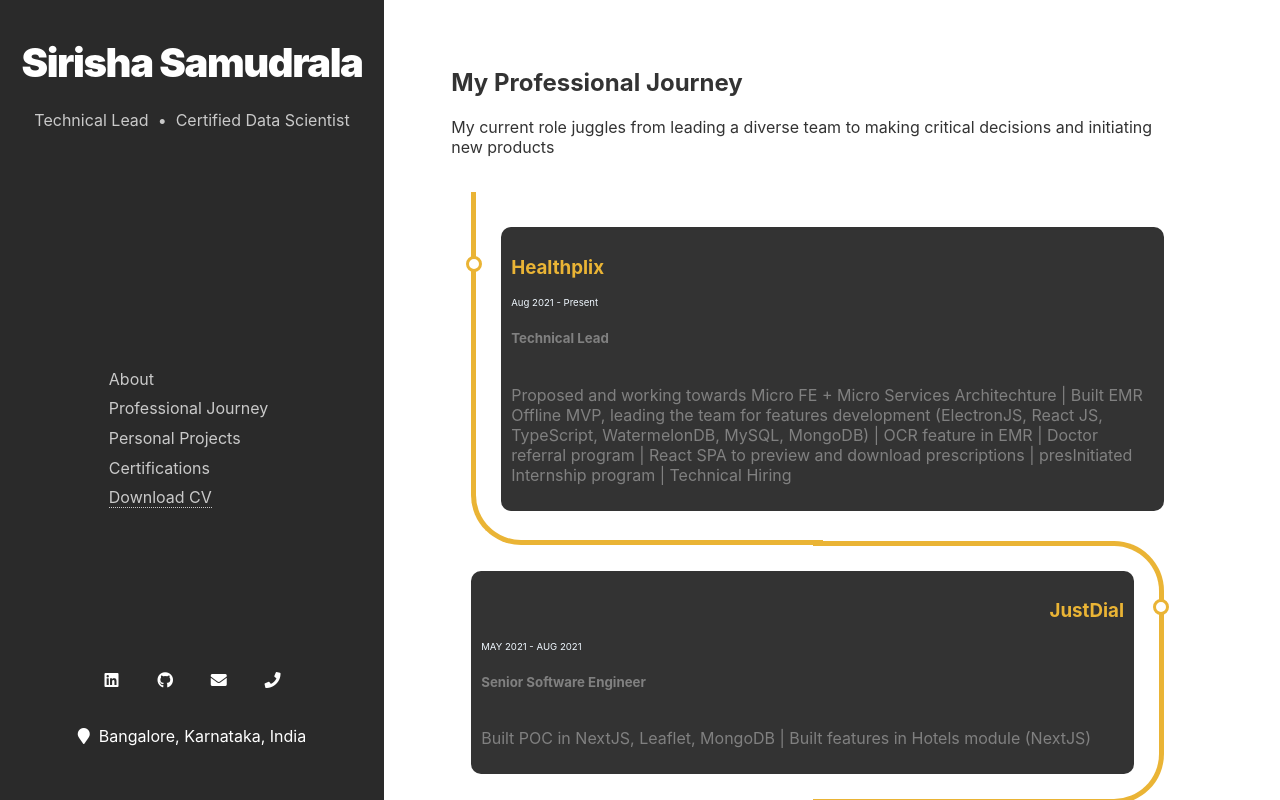
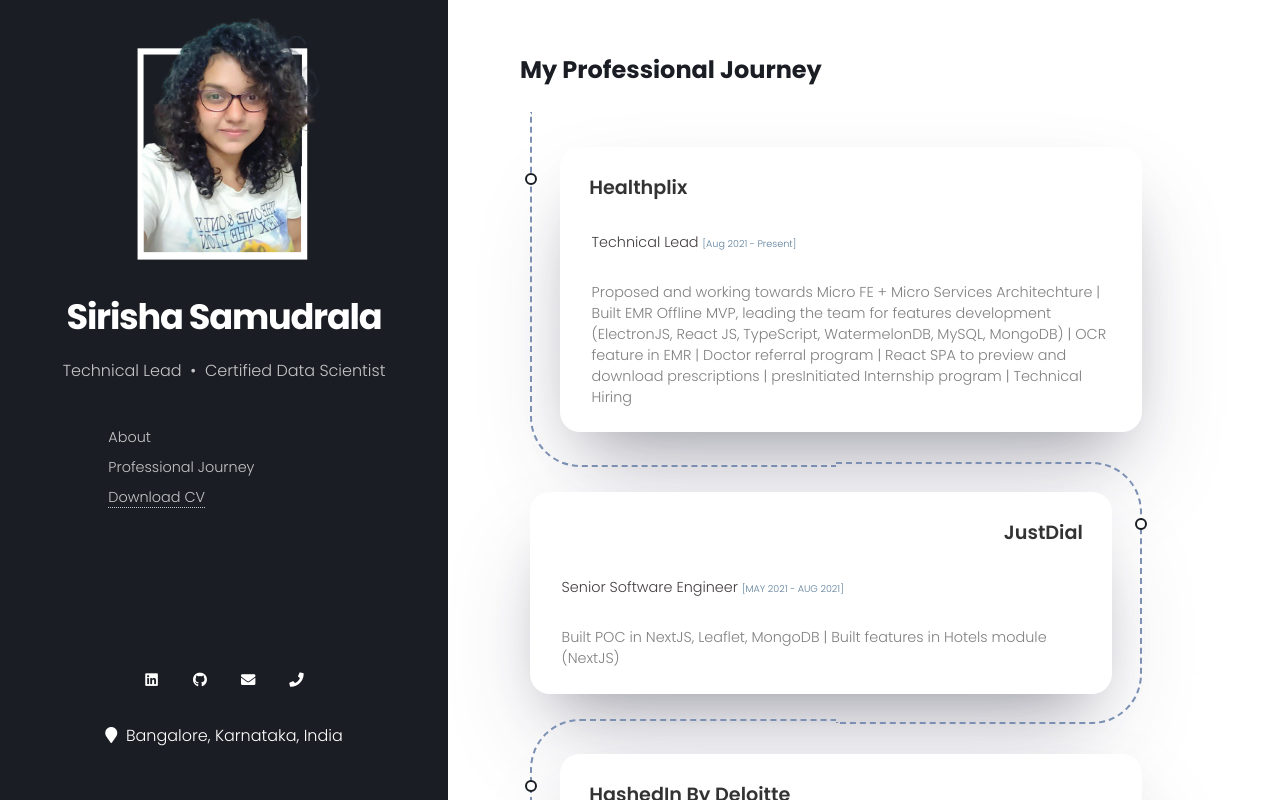
Before and after one commit to sirishasamudrala5/portfolio, a React (Create React App) app: page / in a window 1280 px wide. Both pictures are taken after a click on the item "Professional Journey". Shown: the top 800 px of the page. Built offline with nearby package versions, Linux system fonts and the light colour scheme.

Commit message:
css changes

```diff
--- a/src/components/StickySideBar.jsx
+++ b/src/components/StickySideBar.jsx
@@ -6,9 +6,9 @@
 	return (<div className='sticky-sidebar'>
 			<div id="wrapper">
 			<div id="bg"></div>
-			<div id="overlay"></div>
 			<div id="main">
 				<header id="header">
+					<img src="avatar.png" alt="Avatar" class="avatar"/>
 					<h1>Sirisha Samudrala</h1>
 					<p>Technical Lead &nbsp;&bull;&nbsp; Certified Data Scientist</p>
 				</header>
@@ -16,8 +16,8 @@
 				<ul>
 					<li onClick={() => props.setCurPage('about')}>About</li>
 					<li onClick={() => props.setCurPage('work')}>Professional Journey</li>
-					<li onClick={() => props.setCurPage('projects')}>Personal Projects</li>
-					<li onClick={() => props.setCurPage('certifications')}>Certifications</li>
+					{/* <li onClick={() => props.setCurPage('projects')}>Personal Projects</li> */}
+					{/* <li onClick={() => props.setCurPage('certifications')}>Certifications</li> */}
 					<li><a href={myResume} download="Sirisha-Resume.pdf">Download CV</a></li>
 				</ul>
 				</menu>
--- a/src/components/common/TimeLine.jsx
+++ b/src/components/common/TimeLine.jsx
@@ -7,9 +7,9 @@
       props.ProfJourney.map((item, key) => {
       children.push(<div className="card">
       <div className="info">
-        <h3 className="title">{item.title}</h3>
-        <span className="subtitle">{item.journey}</span>
-        <h5>{item.role}</h5>
+        <h2 className="title">{item.title}</h2>
+
+        <p className="role">{item.role} <span className="subtitle">[{item.journey}]</span></p>
         <p>{item.content}</p>
       </div>
     </div>)
@@ -20,38 +20,6 @@
       </div>)
   }
     return (<div className="timeline">
-    {/* <div className="outer">
-      <div className="card">
-        <div className="info">
-          <h3 className="title">Title 1</h3>
-          <p>Lorem ipsum dolor sit amet, consectetur adipiscing elit, sed do eiusmod tempor incididunt ut labore et dolore magna aliqua. Ut enim ad minim veniam, quis nostrud exercitation ullamco laboris nisi ut aliquip ex ea commodo consequat. </p>
-        </div>
-      </div>
-      <div className="card">
-        <div className="info">
-          <h3 className="title">Title 2</h3>
-          <p>Lorem ipsum dolor sit amet, consectetur adipiscing elit, sed do eiusmod tempor incididunt ut labore et dolore magna aliqua. Ut enim ad minim veniam, quis nostrud exercitation ullamco laboris nisi ut aliquip ex ea commodo consequat. </p>
-        </div>
-      </div>
-      <div className="card">
-        <div className="info">
-          <h3 className="title">Title 3</h3>
-          <p>Lorem ipsum dolor sit amet, consectetur adipiscing elit, sed do eiusmod tempor incididunt ut labore et dolore magna aliqua. Ut enim ad minim veniam, quis nostrud exercitation ullamco laboris nisi ut aliquip ex ea commodo consequat. </p>
-        </div>
-      </div>
-      <div className="card">
-        <div className="info">
-          <h3 className="title">Title 4</h3>
-          <p>Lorem ipsum dolor sit amet, consectetur adipiscing elit, sed do eiusmod tempor incididunt ut labore et dolore magna aliqua. Ut enim ad minim veniam, quis nostrud exercitation ullamco laboris nisi ut aliquip ex ea commodo consequat. </p>
-        </div>
-      </div>
-      <div className="card">
-        <div className="info">
-          <h3 className="title">Title 5</h3>
-          <p>Lorem ipsum dolor sit amet, consectetur adipiscing elit, sed do eiusmod tempor incididunt ut labore et dolore magna aliqua. Ut enim ad minim veniam, quis nostrud exercitation ullamco laboris nisi ut aliquip ex ea commodo consequat. </p>
-        </div>
-      </div>
-    </div> */}
     {renderItems()}
   </div>)
 }
--- a/src/components/content/About.jsx
+++ b/src/components/content/About.jsx
@@ -3,20 +3,20 @@
 const About = () => {
     return (<section id="about">
         <h2>About me</h2>
-        <p>I am a vivid learner and a vesatile coder with five and half years of experience in building scalable full-stack web apps, mobile apps and standalone apps. I have developed core products for GoBumpr, and also worked for major clients such as Honeywell, Addecco, L&T, Render Networks</p>
-        <p>Currently I work as a Technical Lead for Healthplix leading a versatile team of eight, initiated a new product, initiate internship program while actively taking part in technical hiring. Previous experience includes work on building SAAS products for our clients at HashedIn, building a chatbot and a dashboard to feed and train this bot using Dialogflow.</p>
-        <p>I have a BTech from JNTUA university and a PG Diploma in Datascience from INSOFE</p>
-        <p>I'm a volunteer and speaker at WomenWhoCode organisation(NGO). Student event-organiser and hosted the stage for inaugaration events at college. A craft artist and singer by hobby.</p>
-        <p>Skills:</p>
+        <p>I am a vivid learner and a vesatile coder with 5+ years of experience in building scalable full-stack Web Apps, Mobile Apps, Desktop Apps, ChatBots and IoT services.</p>
+        <p>Currently I work as a Technical Lead for Healthplix Technologies, Bangalore. My role juggles from leading a diverse team to making critical decisions and initiating new products</p>
+        <p>I have a BTech from JNTUA university and a PG Diploma in Datascience from INSOFE (upGrad)</p>
+        <p>I'm a volunteer and speaker at WomenWhoCode organisation(NGO) | Student event-organiser | Stage host at college | Craft Artist by hobby.</p>
+        <h5>My Skillset</h5>
         <ul>
             <li>React JS, Electron JS, TypeScript, Javascript, Next JS</li>
             <li>Python(Flask, Django), Node JS, GoLang, PHP(core, Laravel)</li>
             <li>MySQL, PostgreSQL, MongoDB, JSONLD</li>
             <li>React native, JAVA, .Net (C#, core)</li>
             <li>Pytest, Jest, Prometheus, Swagger, Postman</li>
-            <li>SAAS, SSO, JWT, Websocket, Restful, PubSub, Okta, Casbin</li>
+            <li>SAAS, SSO, JWT, Websocket, Restful, gRPC, PubSub, Okta, Casbin</li>
             <li>Dialogflow, NLP, ML, Tensorflow, IoT, Etherium network</li>
-            <li>SAP(UI5, HANA, IoT), AWS(S3, Cloudfront, EC2, Lambda, API Gateway, Cloudwatch, Jenkins), GCP(Firestore, DataStore)</li>
+            <li>SAP(UI5, HANA, IoT), AWS(S3, Cloudfront, Route53, EC2, Lambda, API Gateway, Cloudwatch, Jenkins), GCP(Firestore, DataStore)</li>
         </ul>
         <p>Currently I'm exploring ErLang and deepfakes in my free time</p>
 </section>)
--- a/src/components/content/ProfessionalJourney.jsx
+++ b/src/components/content/ProfessionalJourney.jsx
@@ -42,7 +42,6 @@
 const ProfessionalJourney = () => {
     return (<section id="work">
         <h2>My Professional Journey</h2>
-        <p>My current role juggles from leading a diverse team to making critical decisions and initiating new products</p>
         <TimeLine ProfJourney={ProfJourney} />
     </section>)
 }
--- a/src/styles/App.css
+++ b/src/styles/App.css
@@ -1,4 +1,4 @@
-@import url("https://fonts.googleapis.com/css?family=Source+Sans+Pro:300,900");
+@import url('https://fonts.googleapis.com/css2?family=Poppins:ital,wght@0,100;0,200;0,300;0,600;0,700;1,300;1,500&display=swap');
 @import url("fontawesome-all.min.css");
 
 .App {
@@ -34,9 +34,7 @@
 
 body {
   margin: 0;
-  font-family: -apple-system, BlinkMacSystemFont, 'Segoe UI', 'Roboto', 'Oxygen',
-    'Ubuntu', 'Cantarell', 'Fira Sans', 'Droid Sans', 'Helvetica Neue',
-    sans-serif;
+  font-family: 'Poppins', sans-serif;
   -webkit-font-smoothing: antialiased;
   -moz-osx-font-smoothing: grayscale;
 }
@@ -47,16 +45,22 @@
 }
 
 .sticky-sidebar {
-  width: 30%;
+  width: 35%;
   height: 100%;
   z-index: 1;
 }
 
 .content-area {
-  width: 70%;
+  width: 65%;
   height: 100%;
   color: #282c34;
-  padding: 3em;
+  padding: 2em 5em;
+}
+
+.avatar{
+  width: 50%;
+  height: auto;
+  align-items: center;
 }
 
 @media screen and (max-width: 736px) {
--- a/src/styles/ContentArea.css
+++ b/src/styles/ContentArea.css
@@ -1,7 +1,13 @@
+.content-area p, li{
+    font-size: 0.9rem;
+    font-weight: 400;
+}
+
+
 #about, #work, #projects{
     padding: 0em 3em;
 }
 
 #about, #work, #projects{
-    color: #333;
+    color: #1a1d23;
 }
--- a/src/styles/StickySideBar.css
+++ b/src/styles/StickySideBar.css
@@ -97,7 +97,7 @@
     opacity: 0;
     position: fixed;
     top: 0;
-    width: 30%;
+    width: 35%;
     text-align: center;
     color: #fff;
 }
@@ -119,7 +119,7 @@
     transform: translate3d(0,0,0);
 /* Set your background with this */
 
-    background: #2a2a2a;
+    background: #1a1d23;
     background-repeat: repeat-x;
     height: 100%;
     left: 0;
@@ -127,66 +127,6 @@
     position: fixed;
     top: 0;
     width: inherit;
-}
-
-
-/* Overlay */
-
-@-moz-keyframes overlay {
-    0% {
-        opacity: 0;
-    }
-
-    100% {
-        opacity: 1;
-    }
-}
-
-@-webkit-keyframes overlay {
-    0% {
-        opacity: 0;
-    }
-
-    100% {
-        opacity: 1;
-    }
-}
-
-@-ms-keyframes overlay {
-    0% {
-        opacity: 0;
-    }
-
-    100% {
-        opacity: 1;
-    }
-}
-
-@keyframes overlay {
-    0% {
-        opacity: 0;
-    }
-
-    100% {
-        opacity: 1;
-    }
-}
-
-#overlay {
-    -moz-animation: overlay 1.5s 1.5s forwards;
-    -webkit-animation: overlay 1.5s 1.5s forwards;
-    -ms-animation: overlay 1.5s 1.5s forwards;
-    animation: overlay 1.5s 1.5s forwards;
-    background-attachment: fixed, fixed;
-    background-position: top left, center center;
-    background-repeat: repeat, no-repeat;
-    background-size: auto, cover;
-    height: 100%;
-    left: 0;
-    opacity: 0;
-    position: fixed;
-    top: 0;
-    width: 100%;
 }
 
 /* Header */
@@ -359,8 +299,8 @@
 }
 
 #header h1 {
-    font-size: 2.35em;
-    font-weight: 900;
+    font-size: 2.2rem;
+    font-weight: 700;
     letter-spacing: -0.035em;
     line-height: 1em;
 }
@@ -573,10 +513,6 @@
 
 /* Header */
 
-#header h1 {
-    font-size: 2.5em;
-}
-
 #header p {
     font-size: 1em;
 }
--- a/src/styles/TimeLine.css
+++ b/src/styles/TimeLine.css
@@ -1,8 +1,8 @@
 /* Timeline Container */
 .timeline {
     background: var(--primary-color);
-    margin: 20px auto;
-    padding: 20px;
+    margin: 10px auto;
+    padding: 10px;
   }
 
   /* Card container */
@@ -14,6 +14,7 @@
   /* setting padding based on even or odd */
   .card:nth-child(odd) {
     padding: 30px 0 30px 30px;
+
   }
   .card:nth-child(even) {
     padding: 30px 30px 30px 0;
@@ -22,8 +23,8 @@
   .card::before {
     content: "";
     position: absolute;
-    width: 50%;
-    border: solid rgb(234, 180, 53);
+    width: 49.6%;
+    border: dashed rgb(123, 144, 178);
   }
 
   /* Setting the border of top, bottom, left */
@@ -31,7 +32,7 @@
     left: 0px;
     top: -4.5px;
     bottom: -4.5px;
-    border-width: 5px 0 5px 5px;
+    border-width: 2px 0 2px 2px;
     border-radius: 50px 0 0 50px;
   }
 
@@ -40,7 +41,7 @@
     right: 0;
     top: 0;
     bottom: 0;
-    border-width: 5px 5px 5px 0;
+    border-width: 2px 2px 2px 0;
     border-radius: 0 50px 50px 0;
   }
 
@@ -66,20 +67,29 @@
   .info {
     display: flex;
     flex-direction: column;
-    background: #333;
+    background: #fff;
     color: gray;
-    border-radius: 10px;
+    border-radius: 20px;
     padding: 10px;
+    font-size: 0.8rem;
+    box-shadow: rgba(50, 50, 93, 0.25) 0px 50px 100px -20px, rgba(0, 0, 0, 0.3) 0px 30px 60px -30px;
+  }
+
+  .info p {
+    padding: 0em 1.5em;
   }
 
   /* Title of the card */
   .title {
-    color: rgb(234, 180, 53);
+    color: #333;
     position: relative;
+    font-weight: 600;
+    padding-left: 1em;
+    padding-right: 1em;
   }
 
   .subtitle{
-    color: aliceblue;
+    color: rgb(92, 125, 154);
     font-size: 0.6rem;
   }
 
@@ -87,11 +97,11 @@
   .title::before {
     content: "";
     position: absolute;
-    width: 10px;
-    height: 10px;
+    width: 8px;
+    height: 8px;
     background: white;
     border-radius: 999px;
-    border: 3px solid rgb(234, 180, 53);
+    border: 2px solid #1a1d23;
   }
 
   /* text right if the card is even  */
@@ -108,3 +118,8 @@
   .card:nth-child(even) > .info > .title::before {
     right: -45px;
   }
+
+  .role{
+    font-size: 1rem;
+    color: rgb(67, 62, 62);
+  }
```
Also changed, not shown: public/avatar.png (added).
